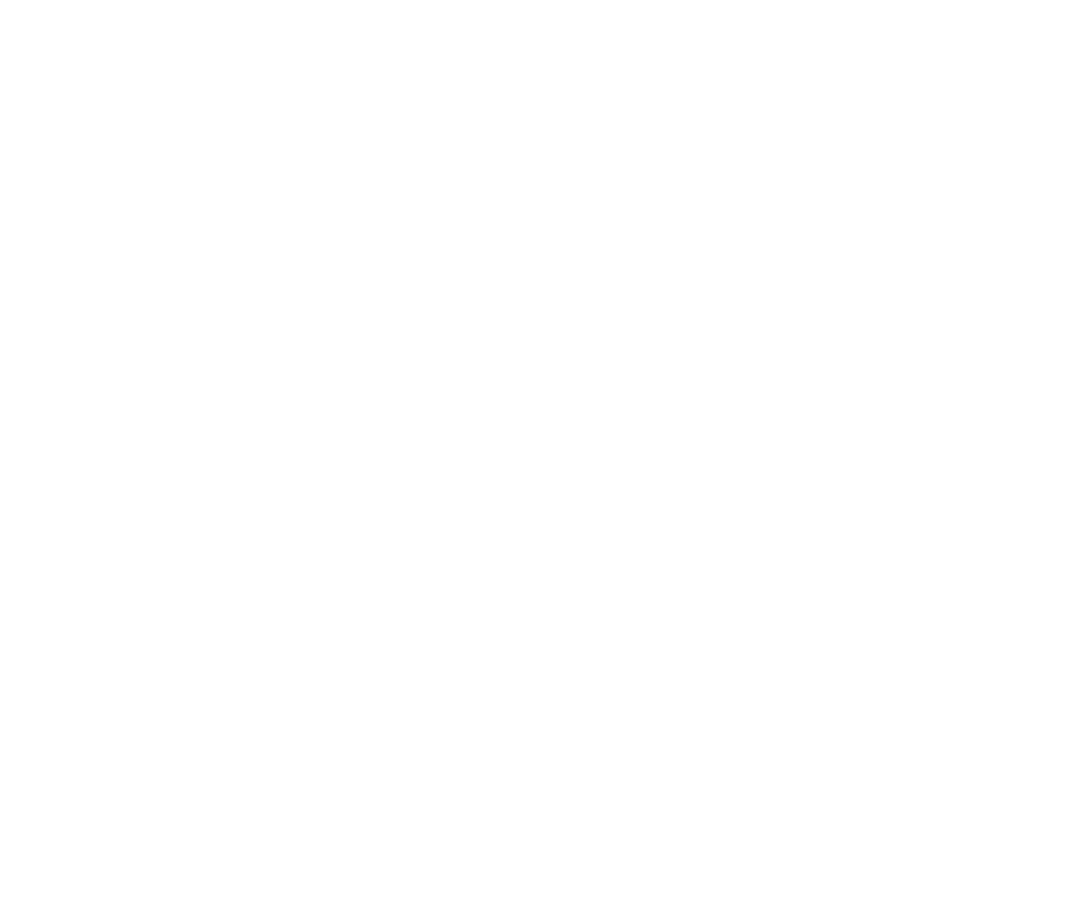
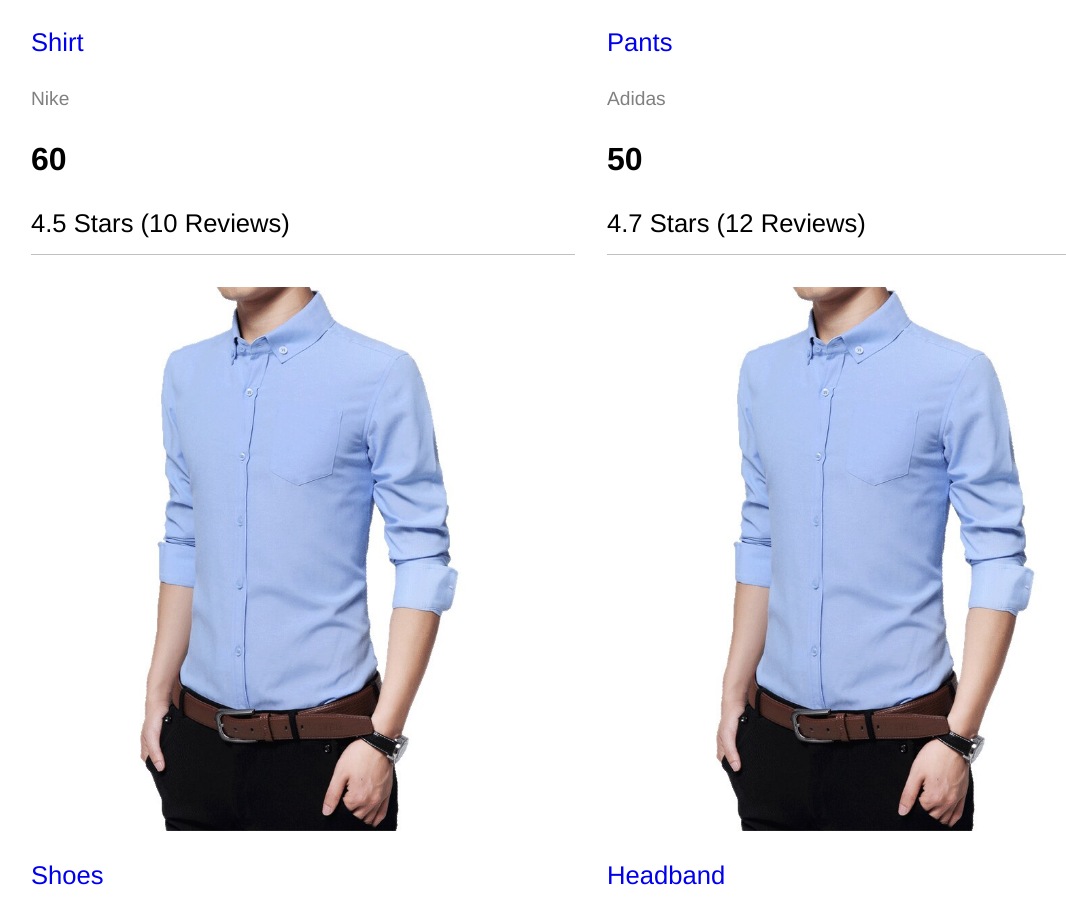
Before and after one commit to Project-Control-Alt-Defeat/project-control-alt-defeat-web, a React (Create React App) app in the folder frontend/: page /catalog in a window 1280 px wide. Shown: the part 676-1592 px from the top of the page, without its empty margins (69-1135 px from the left). Before the commit the page ends 800 px from the top, so only its background shows below. Built offline with nearby package versions, Linux system fonts and the light colour scheme.

Commit message:
Fixed errors and implemented the Catalog section

```diff
--- a/frontend/src/App.tsx
+++ b/frontend/src/App.tsx
@@ -49,7 +49,7 @@
                   </Route>
                 </Switch>
               </main>
-                <footer>
+                <footer className="footer">
                     &copy; 2021 Control Alt Defeat
                 </footer>
             </div>
--- a/frontend/src/Products/Products.tsx
+++ b/frontend/src/Products/Products.tsx
@@ -1,7 +1,25 @@
+import React from 'react';
+import data from './data';
+
 function Products() {
     return (
-        <div>
-            <h2>Products</h2>
+        <div className="content">
+            <ul className="products">
+                {
+                    data.products.map(product =>
+                      <li>
+                          <div className="product">
+                            <img className="product-image" src={product.imageUrl} alt="product" />
+                            <div className="product-nane">
+                                <a href="product.html">{product.name}</a>
+                            </div>
+                            <div className="product-brand">{product.brand}</div>
+                            <div className="product-price">{product.price}</div>
+                            <div className="product-rating">{product.rating} Stars ({product.numberOfReviews} Reviews)</div>
+                          </div>
+                      </li>)
+                }
+            </ul>
         </div>
     );
 }
--- /dev/null
+++ b/frontend/src/Products/data.tsx
@@ -0,0 +1,35 @@
+// eslint-disable-next-line import/no-anonymous-default-export
+export default {
+    products: [{
+        name: 'Shirt',
+        imageUrl: '/images/d1.jpg',
+        price: 60,
+        brand: 'Nike',
+        rating: 4.5,
+        numberOfReviews: 10,
+    },
+    {
+        name: 'Pants',
+        imageUrl: '/images/d1.jpg',
+        price: 50,
+        brand: 'Adidas',
+        rating: 4.7,
+        numberOfReviews: 12,
+    },
+    {
+        name: 'Shoes',
+        imageUrl: '/images/d1.jpg',
+        price: 85,
+        brand: 'Nike',
+        rating: 4.9,
+        numberOfReviews: 13,
+    },
+    {
+        name: 'Headband',
+        imageUrl: '/images/d1.jpg',
+        price: 15,
+        brand: 'Adidas',
+        rating: 3.6,
+        numberOfReviews: 27,
+    }]
+}
```
